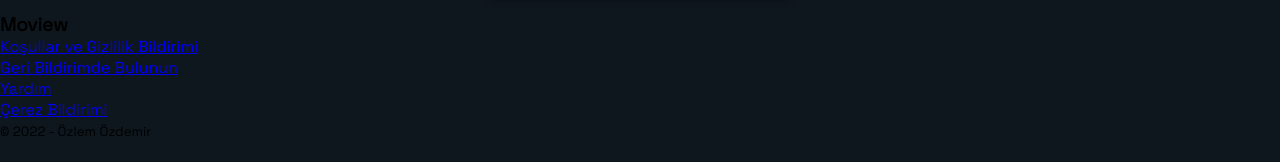
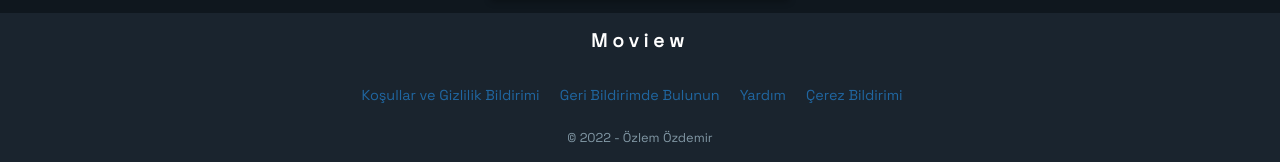
Before and after one commit to ozllmozdmrr/Movie-App, a plain HTML site: page index.html in a window 1280 px wide. Shown: the part 1307-1469 px from the top of the page. Before the commit the page ends 1448 px from the top, so only its background shows below. Drawn offline with Linux system fonts and the light colour scheme.

Commit message:
fead: Movie App style

```diff
--- a/style.css
+++ b/style.css
@@ -9,12 +9,15 @@
 :root {
     --main-color: #0f171e;
     --assistant-color: #1a242e;
-  --white:#fff;
-  --ıceBlue:#79b8f3;
-  --overview:#566b84;
+    --white: #fff;
+    --ıceBlue: #79b8f3;
+    --overview: #566b84;
+    --footercolor:#2066a0;
+    --footersmall:#8197a4;
 
-  --placeholder:#6c757d;
-  --boxshadow:0 5px 6px rgb(0, 0, 0, 0.25);
+
+    --placeholder: #6c757d;
+    --boxshadow: 0 5px 6px rgb(0, 0, 0, 0.25);
 }
 
 body {
@@ -67,7 +70,7 @@ body {
     width: 300px;
     margin: 1rem;
     background-color: var(--assistant-color);
-    box-shadow: 0 5px 6px rgba(0, 0, 0, 0.25);
+    box-shadow: var(--boxshadow);
     position: relative;
     overflow: hidden;
     border-radius: 3px;
@@ -78,7 +81,7 @@ body {
 }
 
 .movie-info {
-    color: #79b8f3;
+    color: var(--ıceBlue);
     display: flex;
     align-items: center;
     justify-content: space-between;
@@ -107,8 +110,8 @@ body {
 }
 
 .overview {
-    background-color: #566b84;
-    color: #111;
+    background-color:var(--overview);
+    color: var(--white);
     padding: 2rem;
     position: absolute;
     left: 0;
@@ -122,10 +125,45 @@ body {
 
 .overview h3 {
     margin-bottom: 0.5rem;
-    border-bottom: 2px solid #79b8f3;
+    border-bottom: 2px solid var(--ıceBlue);
     width: 50%;
 }
 
 .movie:hover .overview {
     transform: translateY(0);
 }
+
+
+footer {
+    background-color: var(--assistant-color);
+    display: flex;
+    flex-direction: column;
+    justify-content: center;
+    text-align: center;
+    padding: 1rem;
+
+}
+
+footer h3 {
+    letter-spacing: 5px;
+    color: var(--white);
+    margin-bottom: 2rem;
+}
+
+footer ul li {
+    list-style-type: none;
+    display: inline;
+    margin-right: 1rem;
+}
+
+footer ul li a {
+    color:var(--footercolor) ;
+    font-size: 0.9rem;
+    text-decoration: none;
+}
+
+footer small {
+    margin-top: 1.5rem;
+    color: var(--footersmall);
+    font-size: 0.8rem;
+}
```
Lines whose indentation alone changed are shown as unchanged.
